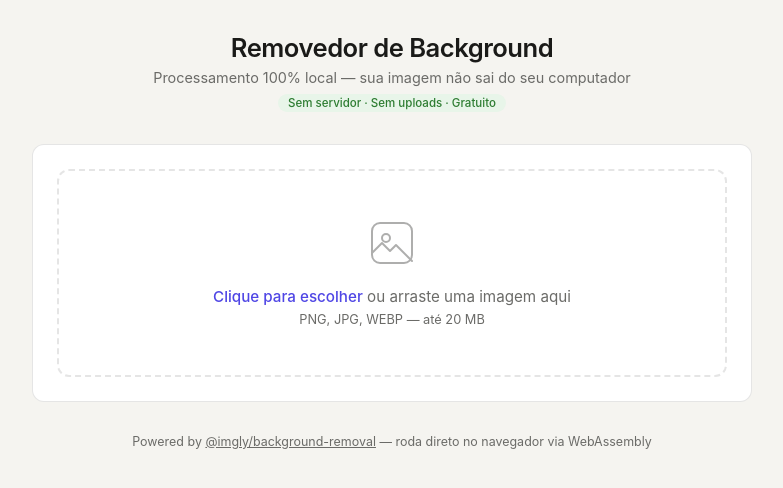
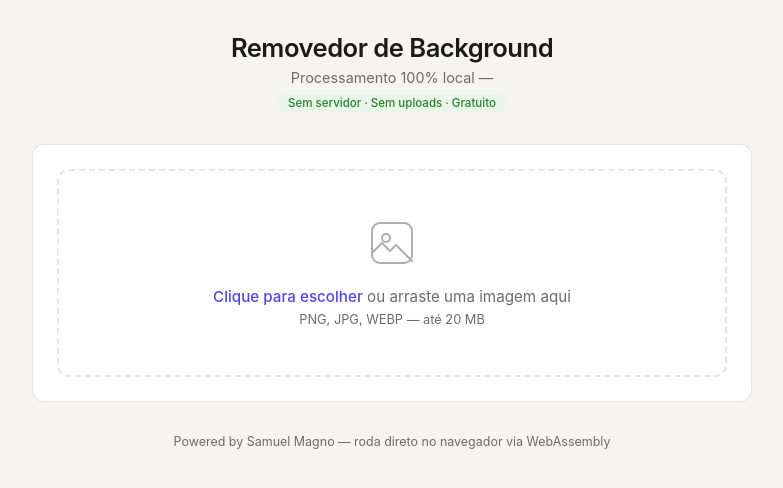
Before and after one commit to Onishida001/bg-remover, a plain HTML site: page index.html in a window 1280 px wide. Shown: the whole page, without its empty margins (248-1031 px from the left). Drawn offline with Linux system fonts and the light colour scheme.

Commit message:
Update footer and header text in index.html

```diff
--- a/index.html
+++ b/index.html
@@ -273,7 +273,7 @@
 
   <header>
     <h1>Removedor de Background</h1>
-    <p>Processamento 100% local — sua imagem não sai do seu computador</p>
+    <p>Processamento 100% local — </p>
     <span class="badge">Sem servidor · Sem uploads · Gratuito</span>
   </header>
 
@@ -325,7 +325,7 @@
   </div>
 
   <footer>
-    Powered by <a href="https://github.com/imgly/background-removal-js" target="_blank" style="color:inherit">@imgly/background-removal</a> — roda direto no navegador via WebAssembly
+    Powered by Samuel Magno — roda direto no navegador via WebAssembly
   </footer>
 
   <script type="module">
```
